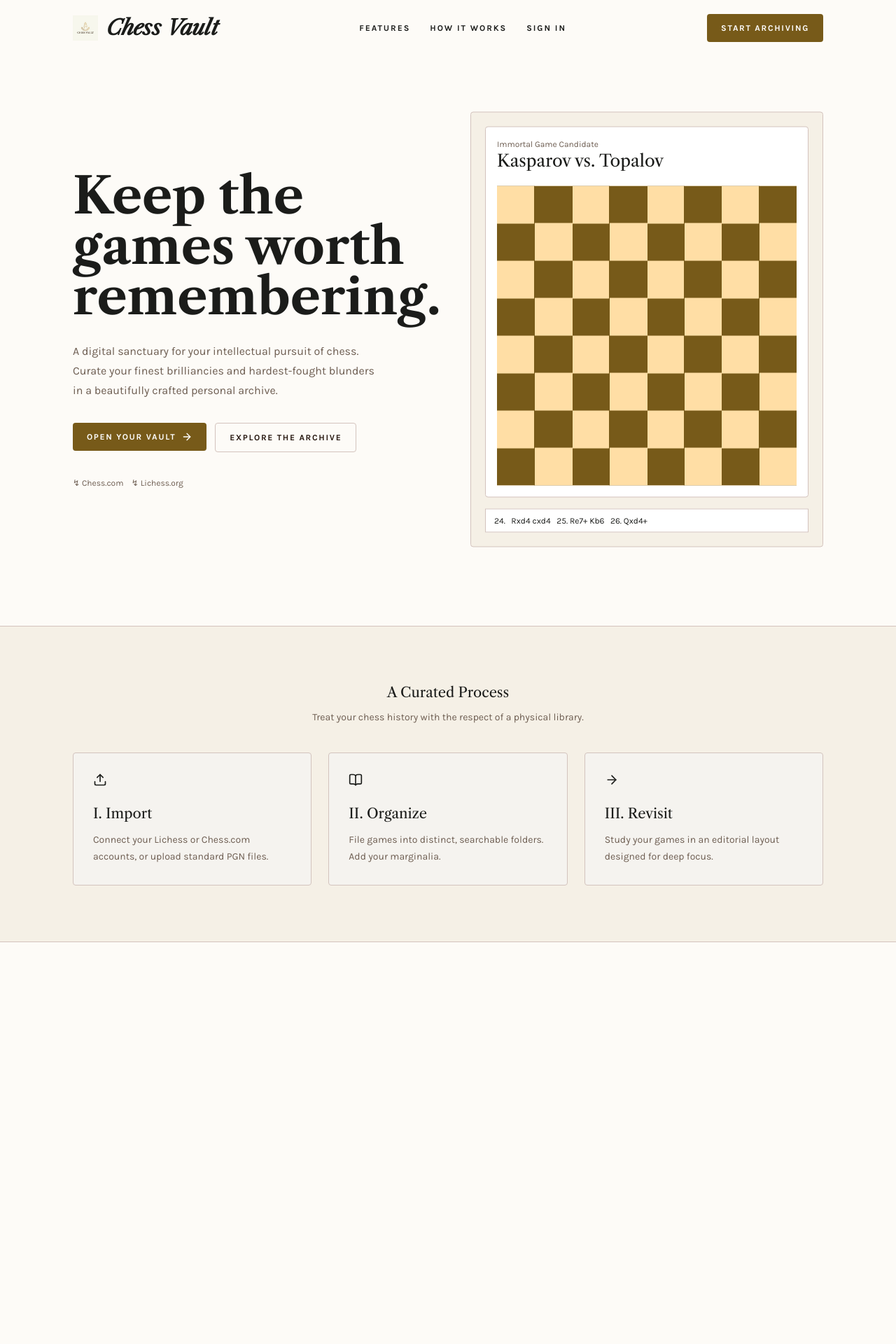
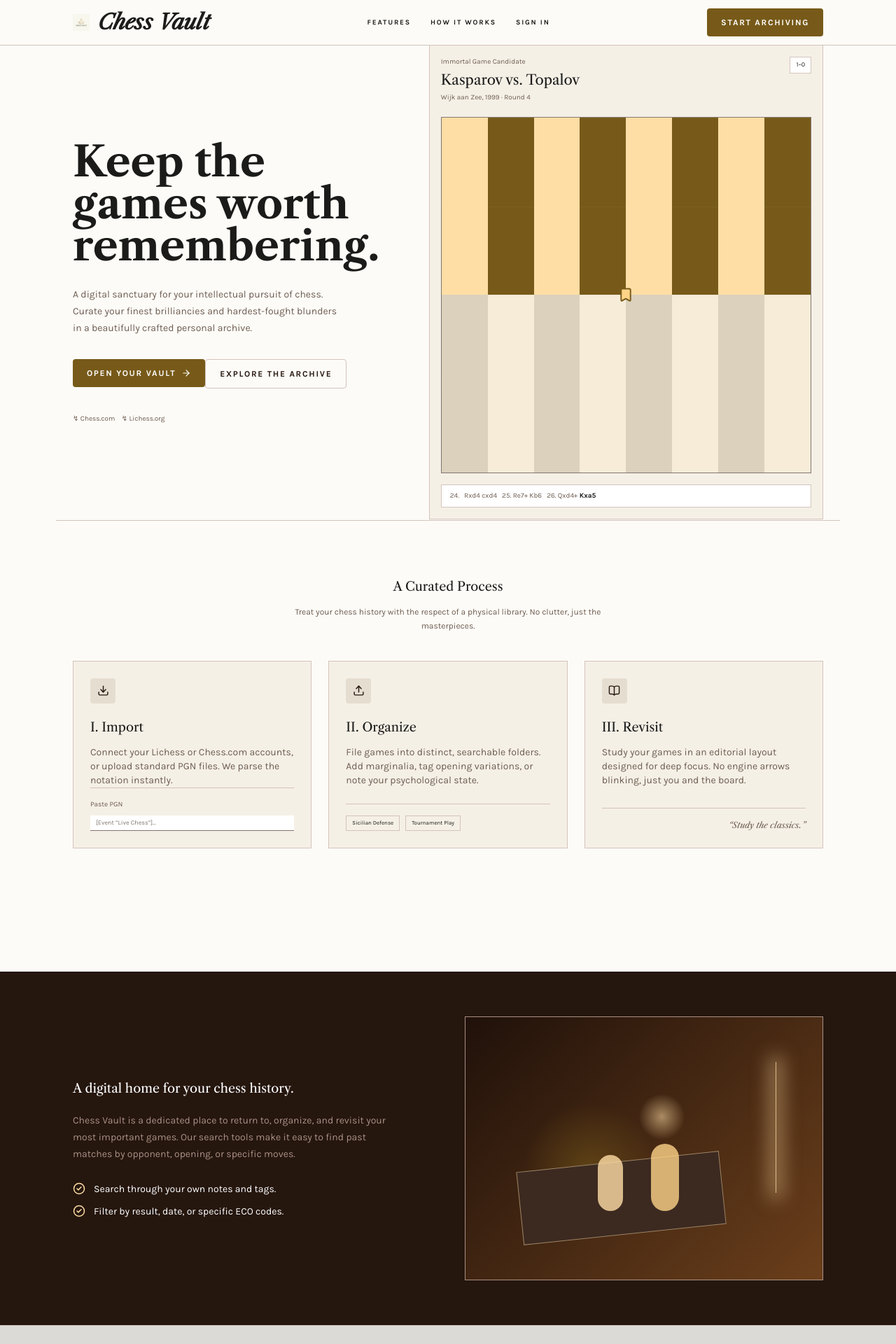
Before and after one commit to Sultan2403/Chess-Vault, a React (Vite) app in the folder Frontend/: page / in a window 1280 px wide. Shown: the top 1920 px of the page at 70% size. Before the commit the page ends 1346 px from the top, so only its background shows below. Built offline with nearby package versions, Linux system fonts and the light colour scheme; no server answers.

Commit message:
feat(frontend): complete archive landing page

```diff
--- /dev/null
+++ b/Frontend/src/components/home/ArchiveFeature.tsx
@@ -0,0 +1,45 @@
+import { CheckCircle2 } from "lucide-react";
+import { MotionReveal } from "../ui/Motion";
+
+const benefits = [
+  "Search through your own notes and tags.",
+  "Filter by result, date, or specific ECO codes.",
+];
+
+export function ArchiveFeature() {
+  return (
+    <section className="mt-24 bg-vault-primary text-vault-on-primary">
+      <div className="mx-auto grid max-w-content gap-12 px-6 py-16 md:grid-cols-2 md:items-center">
+        <MotionReveal>
+          <p className="font-display text-lg">
+            A digital home for your chess history.
+          </p>
+          <p className="mt-5 max-w-md text-sm leading-6 text-vault-on-primary-container">
+            Chess Vault is a dedicated place to return to, organize, and revisit
+            your most important games. Our search tools make it easy to find
+            past matches by opponent, opening, or specific moves.
+          </p>
+          <ul className="mt-7 space-y-3 text-sm">
+            {benefits.map((benefit) => (
+              <li className="flex gap-3" key={benefit}>
+                <CheckCircle2
+                  className="shrink-0 text-vault-secondary-fixed"
+                  size={18}
+                />
+                {benefit}
+              </li>
+            ))}
+          </ul>
+        </MotionReveal>
+        <MotionReveal delay={0.16}>
+          <div className="relative aspect-[1.36] overflow-hidden border border-vault-on-primary-container bg-[radial-gradient(circle_at_55%_38%,rgba(255,222,165,.55),transparent_9%),radial-gradient(circle_at_35%_58%,rgba(119,90,25,.55),transparent_24%),linear-gradient(135deg,#20110a,#6b3f1b)]">
+            <div className="absolute bottom-[17%] left-[15%] h-[28%] w-[57%] rotate-[-6deg] border border-vault-secondary-fixed/50 bg-vault-primary-container" />
+            <div className="absolute bottom-[26%] left-[37%] h-20 w-9 rounded-full bg-vault-secondary-fixed/80" />
+            <div className="absolute bottom-[26%] left-[52%] h-24 w-10 rounded-full bg-vault-secondary-container/80" />
+            <div className="absolute right-[13%] top-[17%] h-[50%] w-px bg-vault-secondary-fixed/80 shadow-[0_0_26px_8px_rgba(255,222,165,.5)]" />
+          </div>
+        </MotionReveal>
+      </div>
+    </section>
+  );
+}
--- /dev/null
+++ b/Frontend/src/components/home/HeroBoardPreview.tsx
@@ -0,0 +1,67 @@
+import { Bookmark } from "lucide-react";
+import { motion, useReducedMotion } from "motion/react";
+
+const squares = Array.from({ length: 16 }, (_, index) => index);
+
+export function HeroBoardPreview() {
+  const shouldReduceMotion = useReducedMotion();
+
+  return (
+    <motion.article
+      animate={shouldReduceMotion ? undefined : { y: [0, -4, 0] }}
+      className="border border-vault-outline-variant bg-vault-surface-soft p-4"
+      transition={{ duration: 5, ease: "easeInOut", repeat: Infinity }}
+    >
+      <div className="flex items-start justify-between">
+        <div>
+          <p className="text-[10px] text-vault-text-secondary">
+            Immortal Game Candidate
+          </p>
+          <h2 className="mt-1 font-display text-xl">Kasparov vs. Topalov</h2>
+          <p className="mt-1 text-[10px] text-vault-text-secondary">
+            Wijk aan Zee, 1999 · Round 4
+          </p>
+        </div>
+        <span className="border border-vault-outline-variant bg-vault-surface-container-lowest px-2 py-1 text-[9px]">
+          1–0
+        </span>
+      </div>
+
+      <div className="relative mt-5 aspect-[1.04] border border-vault-outline">
+        <div className="grid h-1/2 grid-cols-8">
+          {squares.map((square) => (
+            <span
+              className={
+                square % 2 === 0
+                  ? "bg-vault-secondary-fixed"
+                  : "bg-vault-secondary"
+              }
+              key={square}
+            />
+          ))}
+        </div>
+        <div className="grid h-1/2 grid-cols-8 opacity-20">
+          {squares.map((square) => (
+            <span
+              className={
+                square % 2 === 0
+                  ? "bg-vault-secondary"
+                  : "bg-vault-secondary-fixed"
+              }
+              key={square}
+            />
+          ))}
+        </div>
+        <Bookmark
+          className="absolute left-1/2 top-1/2 -translate-x-1/2 -translate-y-1/2 fill-vault-secondary-container text-vault-secondary"
+          size={23}
+        />
+      </div>
+
+      <p className="mt-4 border border-vault-outline-variant bg-vault-surface-container-lowest px-3 py-2 text-[10px] text-vault-text-secondary">
+        24. &nbsp; Rxd4 cxd4 &nbsp; 25. Re7+ Kb6 &nbsp; 26. Qxd4+{" "}
+        <strong className="text-vault-on-background">Kxa5</strong>
+      </p>
+    </motion.article>
+  );
+}
--- /dev/null
+++ b/Frontend/src/components/home/ProcessCard.tsx
@@ -0,0 +1,40 @@
+import type { LucideIcon } from "lucide-react";
+import { motion } from "motion/react";
+import type { ReactNode } from "react";
+import { MotionReveal } from "../ui/Motion";
+
+type ProcessCardProps = {
+  icon: LucideIcon;
+  title: string;
+  description: string;
+  delay: number;
+  footer: ReactNode;
+};
+
+export function ProcessCard({
+  icon: Icon,
+  title,
+  description,
+  delay,
+  footer,
+}: ProcessCardProps) {
+  return (
+    <MotionReveal delay={delay}>
+      <motion.article
+        whileHover={{ y: -3 }}
+        className="flex h-full min-h-66 flex-col border border-vault-outline-variant bg-vault-surface-soft p-6"
+      >
+        <span className="grid h-9 w-9 place-items-center rounded-vault bg-vault-surface-muted text-vault-primary">
+          <Icon size={17} />
+        </span>
+        <h3 className="mt-5 font-display text-lg">{title}</h3>
+        <p className="mt-3 text-sm leading-5 text-vault-text-secondary">
+          {description}
+        </p>
+        <div className="mt-auto border-t border-vault-outline-variant pt-4">
+          {footer}
+        </div>
+      </motion.article>
+    </MotionReveal>
+  );
+}
--- a/Frontend/src/pages/HomePage.tsx
+++ b/Frontend/src/pages/HomePage.tsx
@@ -1,121 +1,138 @@
-import { ArrowRight, BookOpen, Upload } from "lucide-react";
-import { motion, useReducedMotion } from "motion/react";
+import { ArrowRight, BookOpen, Download, Upload } from "lucide-react";
 import { Link } from "react-router-dom";
 import logo from "../assets/logo.png";
+import { ArchiveFeature } from "../components/home/ArchiveFeature";
+import { HeroBoardPreview } from "../components/home/HeroBoardPreview";
+import { ProcessCard } from "../components/home/ProcessCard";
 import { Button } from "../components/ui/Button";
 import { MotionReveal } from "../components/ui/Motion";
 
-const processSteps = [
-  {
-    icon: Upload,
-    title: "I. Import",
-    text: "Connect your Lichess or Chess.com accounts, or upload standard PGN files.",
-  },
-  {
-    icon: BookOpen,
-    title: "II. Organize",
-    text: "File games into distinct, searchable folders. Add your marginalia.",
-  },
-  {
-    icon: ArrowRight,
-    title: "III. Revisit",
-    text: "Study your games in an editorial layout designed for deep focus.",
-  },
-];
-
 export default function HomePage() {
-  const shouldReduceMotion = useReducedMotion();
-
   return (
     <div className="min-h-screen bg-vault-background text-vault-on-background">
-      <header className="mx-auto flex max-w-content items-center justify-between px-6 py-5">
-        <div className="flex items-center gap-3">
-          <img alt="Chess Vault" className="h-9 w-9" src={logo} />
+      <header className="border-b border-vault-outline-variant">
+        <div className="mx-auto flex h-16 max-w-content items-center justify-between px-6">
+          <Link className="flex items-center gap-3" to="/">
+            <img alt="Chess Vault" className="h-6 w-6" src={logo} />
             <span className="font-display text-3xl font-bold italic">
               Chess Vault
             </span>
-        </div>
-        <nav className="hidden gap-7 text-xs font-bold uppercase tracking-[.16em] sm:flex">
+          </Link>
+          <nav className="hidden gap-7 text-[10px] font-bold uppercase tracking-[.18em] sm:flex">
             <a href="#process">Features</a>
-          <a href="#archive">How it works</a>
+            <a href="#process">How it works</a>
             <Link to="/sign-in">Sign in</Link>
           </nav>
           <Link to="/dashboard">
-          <Button className="hidden sm:inline-flex">Start archiving</Button>
+            <Button className="hidden px-4 py-2 text-[10px] sm:inline-flex">
+              Start archiving
+            </Button>
           </Link>
+        </div>
       </header>
-
       <main>
-        <section className="mx-auto grid max-w-content gap-16 px-6 pb-28 pt-20 md:grid-cols-2 md:items-center">
+        <section className="mx-auto grid max-w-content gap-12 px-6 py-18 md:grid-cols-[.9fr_1.1fr] md:items-center">
           <MotionReveal>
-            <p className="font-display text-5xl font-bold leading-[1.08] sm:text-7xl">
+            <h1 className="max-w-md font-display text-5xl font-bold leading-[1.02] sm:text-6xl">
               Keep the games worth remembering.
-            </p>
-            <p className="mt-7 max-w-md leading-7 text-vault-text-secondary">
+            </h1>
+            <p className="mt-7 max-w-sm text-sm leading-6 text-vault-text-secondary">
               A digital sanctuary for your intellectual pursuit of chess. Curate
               your finest brilliancies and hardest-fought blunders in a
               beautifully crafted personal archive.
             </p>
-            <div className="mt-8 flex gap-3">
+            <div className="mt-8 flex">
               <Link to="/dashboard">
-                <Button>
-                  Open your vault <ArrowRight size={16} />
+                <Button className="rounded-none">
+                  Open your vault <ArrowRight size={14} />
                 </Button>
               </Link>
               <Link to="/library">
-                <Button variant="secondary">Explore the archive</Button>
+                <Button className="rounded-none" variant="secondary">
+                  Explore the archive
+                </Button>
               </Link>
             </div>
-            <p className="mt-9 text-xs text-vault-text-secondary">
+            <p className="mt-9 text-[10px] text-vault-text-secondary">
               ↯ Chess.com &nbsp;&nbsp; ↯ Lichess.org
             </p>
           </MotionReveal>
-
-          <motion.div
-            animate={shouldReduceMotion ? undefined : { y: [0, -4, 0] }}
-            className="rounded-vault border border-vault-outline-variant bg-vault-surface-soft p-5"
-            transition={{ duration: 5, ease: "easeInOut", repeat: Infinity }}
-          >
-            <div className="rounded-vault border border-vault-outline-variant bg-vault-surface-container-lowest p-4">
-              <p className="text-xs text-vault-text-secondary">
-                Immortal Game Candidate
-              </p>
-              <h2 className="font-display text-2xl">Kasparov vs. Topalov</h2>
-              <div className="mt-5 aspect-square bg-[conic-gradient(theme(colors.vault.secondary)_25%,theme(colors.vault.secondary-fixed)_0_50%,theme(colors.vault.secondary)_0_75%,theme(colors.vault.secondary-fixed)_0)] bg-[length:25%_25%]" />
+          <MotionReveal delay={0.14}>
+            <div className="mx-auto w-full max-w-95">
+              <HeroBoardPreview />
             </div>
-            <p className="mt-4 border border-vault-outline-variant bg-vault-surface-container-lowest px-3 py-2 text-xs">
-              24. &nbsp; Rxd4 cxd4 &nbsp; 25. Re7+ Kb6 &nbsp; 26. Qxd4+
-            </p>
-          </motion.div>
+          </MotionReveal>
         </section>
-
-        <section
-          className="border-y border-vault-outline-variant bg-vault-surface-soft"
-          id="process"
-        >
-          <div className="mx-auto max-w-content px-6 py-20">
-            <div className="text-center">
-              <p className="font-display text-xl">A Curated Process</p>
-              <p className="mt-3 text-sm text-vault-text-secondary">
+        <div className="mx-auto max-w-content border-t border-vault-outline-variant px-6" />
+        <section className="mx-auto max-w-content px-6 py-20" id="process">
+          <div className="mx-auto max-w-lg text-center">
+            <p className="font-display text-lg">A Curated Process</p>
+            <p className="mt-3 text-xs leading-5 text-vault-text-secondary">
               Treat your chess history with the respect of a physical library.
+              No clutter, just the masterpieces.
             </p>
           </div>
           <div className="mt-10 grid gap-6 md:grid-cols-3">
-              {processSteps.map(({ icon: Icon, title, text }, index) => (
-                <MotionReveal delay={index * 0.1} key={title}>
-                  <article className="h-full rounded-vault border border-vault-outline-variant bg-vault-surface-container-low p-7">
-                    <Icon size={20} />
-                    <h3 className="mt-6 font-display text-xl">{title}</h3>
-                    <p className="mt-3 text-sm leading-6 text-vault-text-secondary">
-                      {text}
+            <ProcessCard
+              delay={0}
+              description="Connect your Lichess or Chess.com accounts, or upload standard PGN files. We parse the notation instantly."
+              footer={
+                <>
+                  <p className="text-[10px] text-vault-text-secondary">
+                    Paste PGN
                   </p>
-                  </article>
-                </MotionReveal>
-              ))}
+                  <div className="mt-2 border-b border-vault-outline bg-vault-surface-container-lowest px-2 py-1 text-[9px] text-vault-outline">
+                    [Event “Live Chess”]...
+                  </div>
+                </>
+              }
+              icon={Download}
+              title="I. Import"
+            />
+            <ProcessCard
+              delay={0.1}
+              description="File games into distinct, searchable folders. Add marginalia, tag opening variations, or note your psychological state."
+              footer={
+                <div className="flex gap-2 text-[8px]">
+                  <span className="border border-vault-outline-variant px-2 py-1">
+                    Sicilian Defense
+                  </span>
+                  <span className="border border-vault-outline-variant px-2 py-1">
+                    Tournament Play
+                  </span>
+                </div>
+              }
+              icon={Upload}
+              title="II. Organize"
+            />
+            <ProcessCard
+              delay={0.2}
+              description="Study your games in an editorial layout designed for deep focus. No engine arrows blinking, just you and the board."
+              footer={
+                <p className="text-right font-display text-xs italic text-vault-text-secondary">
+                  “Study the classics.”
+                </p>
+              }
+              icon={BookOpen}
+              title="III. Revisit"
+            />
+          </div>
+        </section>
+        <ArchiveFeature />
+      </main>
+      <footer className="border-t border-vault-outline-variant bg-vault-surface-dim">
+        <div className="mx-auto flex max-w-content flex-col gap-4 px-6 py-8 text-[10px] text-vault-text-secondary sm:flex-row sm:items-center sm:justify-between">
+          <strong className="text-sm text-vault-on-background">
+            Chess Vault
+          </strong>
+          <span>© 2024 Chess Vault. A curated history of every move.</span>
+          <div className="flex gap-5">
+            <a href="#terms">Terms</a>
+            <a href="#privacy">Privacy</a>
+            <a href="#support">Archive Support</a>
           </div>
         </div>
-        </section>
-      </main>
+      </footer>
     </div>
   );
 }
```
Also changed, not shown: 1 other file (tests, documents, lock files or other folders). Lines whose indentation alone changed are shown as unchanged.
